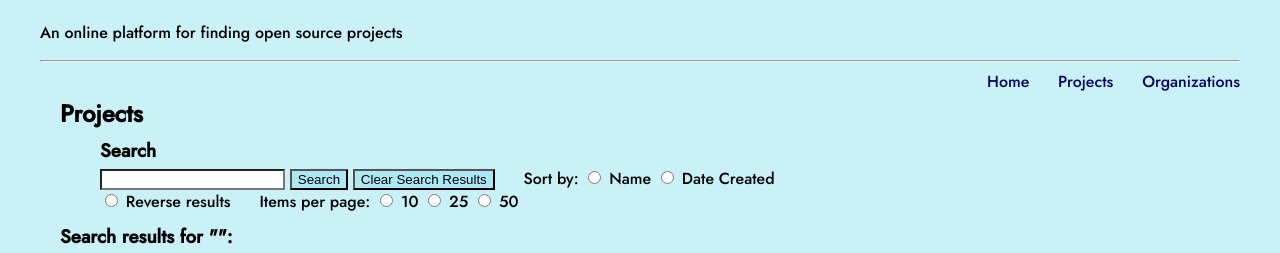
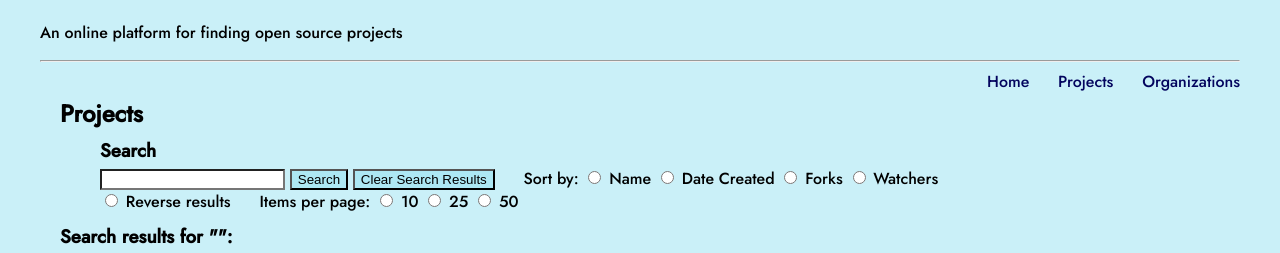
Before and after one commit to SamuelHoward/open-source-platform, a Flask app: template flask_app/templates/projects_search.html in a window 1280 px wide. Shown: the part 117-370 px from the top of the page. Run offline with Flask 2, Linux system fonts and the light colour scheme; the template is opened without the code that fills it, so the values that code supplies are empty.

Commit message:
Adds forks and watchers to projects

```diff
--- a/flask_app/models.py
+++ b/flask_app/models.py
@@ -11,6 +11,8 @@ class Projects(db.Model):
     language = db.Column(db.String(32))
     created_time = db.Column(db.String(32))
     last_updated = db.Column(db.String(32))
+    forks = db.Column(db.Integer)
+    watchers = db.Column(db.Integer)
 
     def __repr__(self):
         return 'Project: Name: %s URL: %s Description: %s Source: %s Owner: %s Language %s' % (self.name, self.url, self.description, self.source, self.owner, self.language)
--- a/flask_app/static/css/style.css
+++ b/flask_app/static/css/style.css
@@ -69,12 +69,17 @@ input {
     background-color: #ADE8F4;
 }
 
+.forks_watchers {
+    clear: both;
+}
+
 .index-text {
     max-width: 1000px;
 }
 
 .project_description {
     clear: both;
+    margin-top: -10px;
 }
 
 .project_title {
--- a/flask_app/templates/project.html
+++ b/flask_app/templates/project.html
@@ -5,6 +5,11 @@
 {% if project.created_time is not none %}
 <span> Created {{project.created_time[0:10]}} &nbsp;&nbsp;</span>
 {% endif %}
+
+<div class="forks_watchers">
+  {{project.forks}} forks &nbsp;&nbsp;
+  {{project.watchers}} watchers
+</div>
 <div class="project_description">
 <p> {{ project.description }}</p>
 </div>
--- a/flask_app/templates/projects_search.html
+++ b/flask_app/templates/projects_search.html
@@ -14,6 +14,10 @@
     <label for="name">Name</label>
     <input type="radio" name="sort_by" value="created" id="created">
     <label for="name">Date Created</label>
+    <input type="radio" name="sort_by" value="forks" id="forks">
+    <label for="name">Forks</label>
+    <input type="radio" name="sort_by" value="watchers" id="watchers">
+    <label for="name">Watchers</label>
     <br>
     <input type="radio" name="reverse" value="reverse" id="reverse">
     <label for="name">Reverse results</label>
@@ -39,6 +43,10 @@
       {% if project.created_time is not none %}
       <span class="created_text"> Created {{project.created_time[0:10]}} &nbsp;&nbsp;</span>
       {% endif %}
+      <div class="forks_watchers">
+	{{project.forks}} forks &nbsp;&nbsp;
+	{{project.watchers}} watchers
+      </div>
       <div class="project_description">
 	<p><a href={{ url_for('project', projectName=project.name) }}> {{ project.description }} </a></p>
       </div>
--- a/scrapers/githubScraper.py
+++ b/scrapers/githubScraper.py
@@ -30,6 +30,8 @@ def githubScrape(pageLimit):
                 "language": item["language"],
                 "created_time": item["created_at"],
                 "last_updated": item["updated_at"],
+                "forks": item["forks"],
+                "watchers": item["watchers"]
             }
 
             # Append JSON dictionary to list
--- a/scrapers/makeDatabase.py
+++ b/scrapers/makeDatabase.py
@@ -27,7 +27,7 @@ cur.execute('''CREATE TABLE IF NOT EXISTS Projects(
                description TEXT, source TEXT,
                owner TEXT, language TEXT,
                owner_avatar TEXT, created_time TEXT,
-               last_updated TEXT
+               last_updated TEXT, forks INT, watchers INT
                )''')
 
 # Scrape for projects
```
Also changed, not shown: flask_app/routes.py (+10 -0 lines), flask_app/projects.db.
